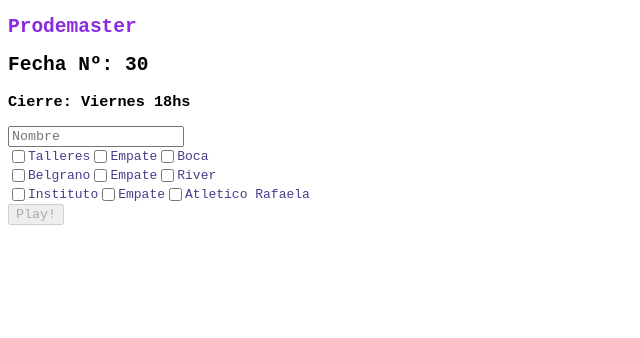
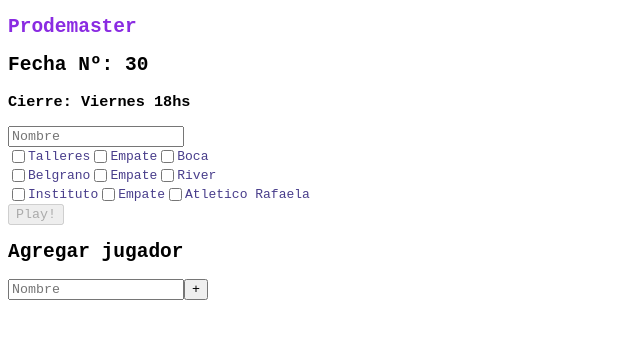
Before and after one commit to xmbarto/prodefarina, a React (Vite) app: page / in a window 1280 px wide. Shown: the top 338 px of the page, without its empty margins (0-640 px from the left). Built offline with nearby package versions, Linux system fonts and the light colour scheme.

Commit message:
firebase installed - add player test

```diff
--- /dev/null
+++ b/firebase/firebaseConfig.js
@@ -0,0 +1,16 @@
+import { initializeApp } from "firebase/app"
+import { getFirestore } from "firebase/firestore"
+
+const firebaseConfig = {
+  apiKey: "AIzaSyA88rKLGnbeyq25IRMdve08pqCc7gx1YiY",
+  authDomain: "prode-farina-43155.firebaseapp.com",
+  projectId: "prode-farina-43155",
+  storageBucket: "prode-farina-43155.appspot.com",
+  messagingSenderId: "353002669932",
+  appId: "1:353002669932:web:e0dfc35c9201e096b55549"
+}
+
+const app = initializeApp(firebaseConfig)
+const db = getFirestore(app)
+
+export {db}
--- /dev/null
+++ b/firebase/firebaseFunctions.js
@@ -0,0 +1,17 @@
+import { doc, collection, setDoc, addDoc } from "firebase/firestore";
+import { db } from "./firebaseConfig";
+
+
+// Add a player
+export const addPlayer = async (name) => {
+   try {
+    const docRef = await addDoc(collection(db, "players"), {
+        name: name,
+        category: "amateur",
+        historical:{}
+    })
+    console.log("Document written with ID: ", docRef.id)
+   } catch (e) {
+    console.error("Error adding document: ", e)
+   }
+}
--- a/package.json
+++ b/package.json
@@ -10,6 +10,7 @@
     "preview": "vite preview"
   },
   "dependencies": {
+    "firebase": "^10.9.0",
     "react": "^18.3.1",
     "react-dom": "^18.3.1"
   },
--- a/src/App.jsx
+++ b/src/App.jsx
@@ -2,6 +2,7 @@ import { useEffect, useState } from 'react'
 import './App.css'
 import GamesTable from './components/GamesTable'
 import rounds from './mocks/rounds.json'
+import NewPlayer from './components/NewPlayer'
 
 const App = () => {
 
@@ -53,6 +54,11 @@ const App = () => {
             <section className='pl-footer'>
                 <button disabled={!readyToPlay}>Play!</button>
             </section>
+            <section>
+                <h2>Agregar jugador</h2>
+                <NewPlayer></NewPlayer>
+            </section>
+
         </>
     )
 }
--- /dev/null
+++ b/src/components/NewPlayer.jsx
@@ -0,0 +1,24 @@
+import { useState } from "react"
+import { addPlayer } from "../../firebase/firebaseFunctions"
+
+const NewPlayer = () => {
+    const [name, setName] = useState("")
+
+    const handleAddPlayer = async () => {
+        addPlayer(name)
+    }
+
+    return (
+        <>
+            <input
+                type="text"
+                placeholder="Nombre"
+                value={name}
+                onChange={(e) => setName(e.target.value)}
+            />
+            <button onClick={handleAddPlayer}>+</button>
+        </>
+    )
+}
+
+export default NewPlayer
```
Also changed, not shown: 1 other file (tests, documents, lock files or other folders).
